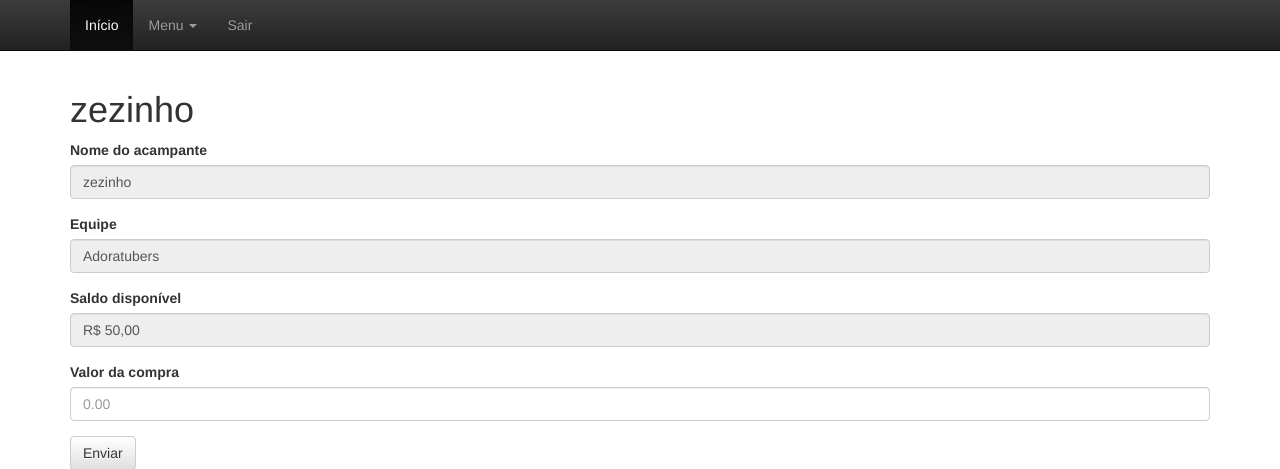
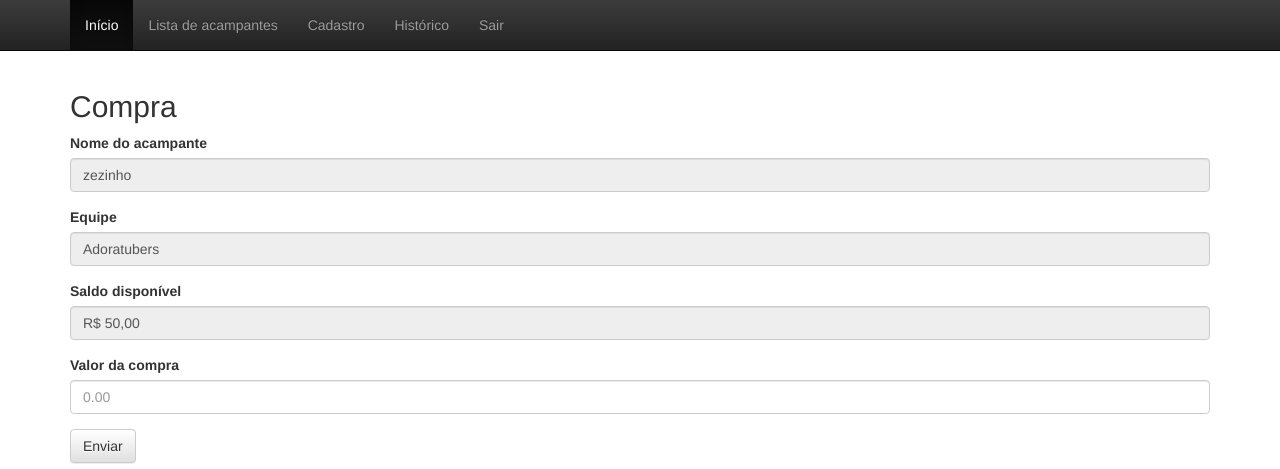
Before and after one commit to rodrigoncalves/syscantina, a PHP site: page /comprando.php?id=1 in a window 1280 px wide. Shown: the top 469 px of the page. Run offline with PHP 8.4, Linux system fonts and the light colour scheme; data comes from the database, SQL or seed files in the repository; data that the repository does not hold is empty.

Commit message:
histórico geral

```diff
--- a/comprando.php
+++ b/comprando.php
@@ -12,7 +12,7 @@
 		<meta name="author" content="Cesar">
 		<link rel="icon" href="imagens/favicon.ico">
 
-		<title>Listagem de Acampantes</title>
+		<title>Lista de Acampantes</title>
 		<link href="css/bootstrap.min.css" rel="stylesheet">
 		<link href="css/bootstrap-theme.min.css" rel="stylesheet">
 		<link href="css/theme.css" rel="stylesheet">
@@ -37,7 +37,7 @@
 
 		<div class="container theme-showcase">
 
-			<h1><?=$acampante["nome"]?></h1>
+			<h2>Compra</h2>
 
 			<form id="form" name="form" method="post" action="compra.php" onsubmit="return validaCampo();">
 				<div class="form-group">
--- a/menu_admin.php
+++ b/menu_admin.php
@@ -1,42 +1,16 @@
-
 <!-- Inicio navbar -->
 <nav class="navbar navbar-inverse navbar-fixed-top">
 	<div class="container">
-        <div class="navbar-header">
-          <button type="button" class="navbar-toggle collapsed" data-toggle="collapse" data-target="#navbar" aria-expanded="false" aria-controls="navbar">
-            <span class="sr-only">Toggle navigation</span>
-            <span class="icon-bar"></span>
-            <span class="icon-bar"></span>
-            <span class="icon-bar"></span>
-          </button>
-         <!-- <a class="navbar-brand" href="administrativo">Pagina Administrativa</a>-->
-        </div>
 		<div id="navbar" class="navbar-collapse collapse">
 			<ul class="nav navbar-nav">
 				<li class="active"><a href="administrativo.php">Início</a></li>
-            <!--<li><a href="#about">About</a></li>-->
-            <!--<li><a href="#contact">Contact</a></li>-->
-            <li class="dropdown">
-              <a href="#" class="dropdown-toggle" data-toggle="dropdown" role="button" aria-haspopup="true" aria-expanded="false">Menu <span class="caret"></span></a>
-              <ul class="dropdown-menu">
-			  <li class="dropdown-header">Acampantes</li>
-                <li><a href="cadastrando.php">Cadastro de acampantes</a></li>
-                <li><a href="listagem.php">Listagem de acampantes</a></li>
-				<li role="separator" class="divider"></li>
-				<li class="dropdown-header">Produtos</li>
-                <li><a href="cadastrando_produtos.php">Cadastro de Produtos</a></li>
-				<li><a href="listagem_produtos.php">Listagem de Produtos</a></li>
-              <!--<li role="separator" class="divider"></li>
-                <li class="dropdown-header">Nav header</li>
-                <li><a href="#">Separated link</a></li>
-                <li><a href="#">One more separated link</a></li>-->
-              </ul>
-            </li>
+				<li><a href="listagem.php">Lista de acampantes</a></li>
+				<li><a href="cadastrando.php">Cadastro</a></li>
+				<li><a href="historico.php">Histórico</a></li>
 				<li><a href="byebye.php">Sair</a></li>
 			</ul>
-        </div><!--/.nav-collapse -->
+		</div>
 	</div>
 </nav>
 
-
 <!-- Fim navbar -->
```
Also changed, not shown: historico.php (+25 -5 lines). Lines whose indentation alone changed are shown as unchanged.
